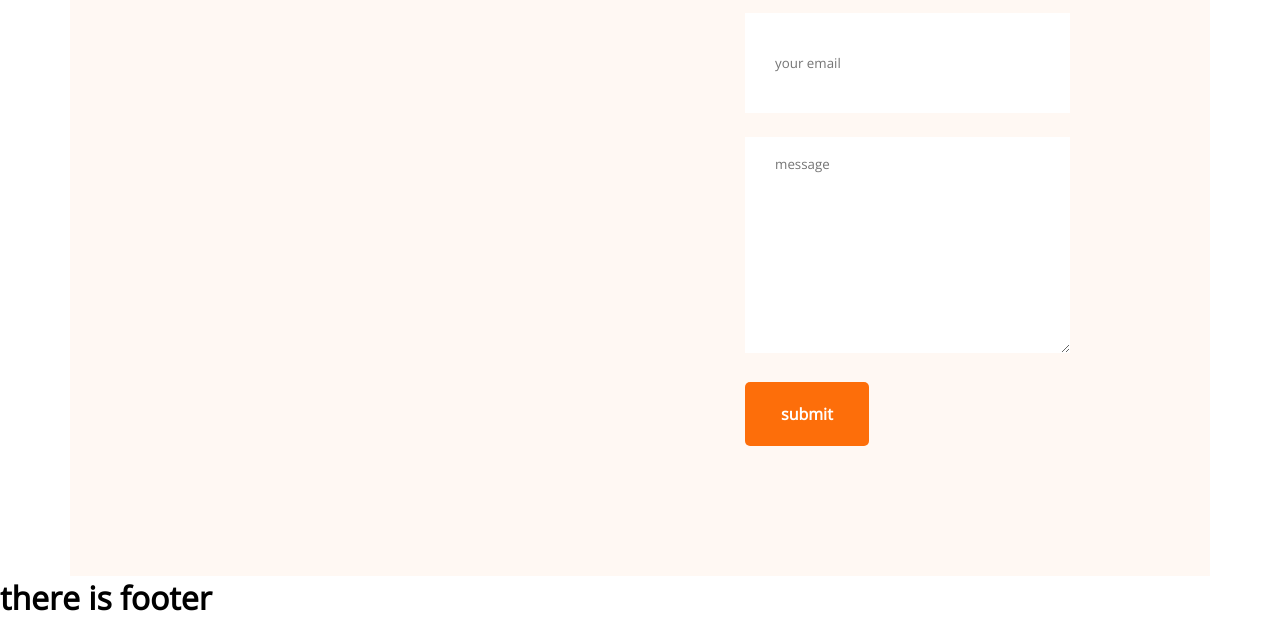
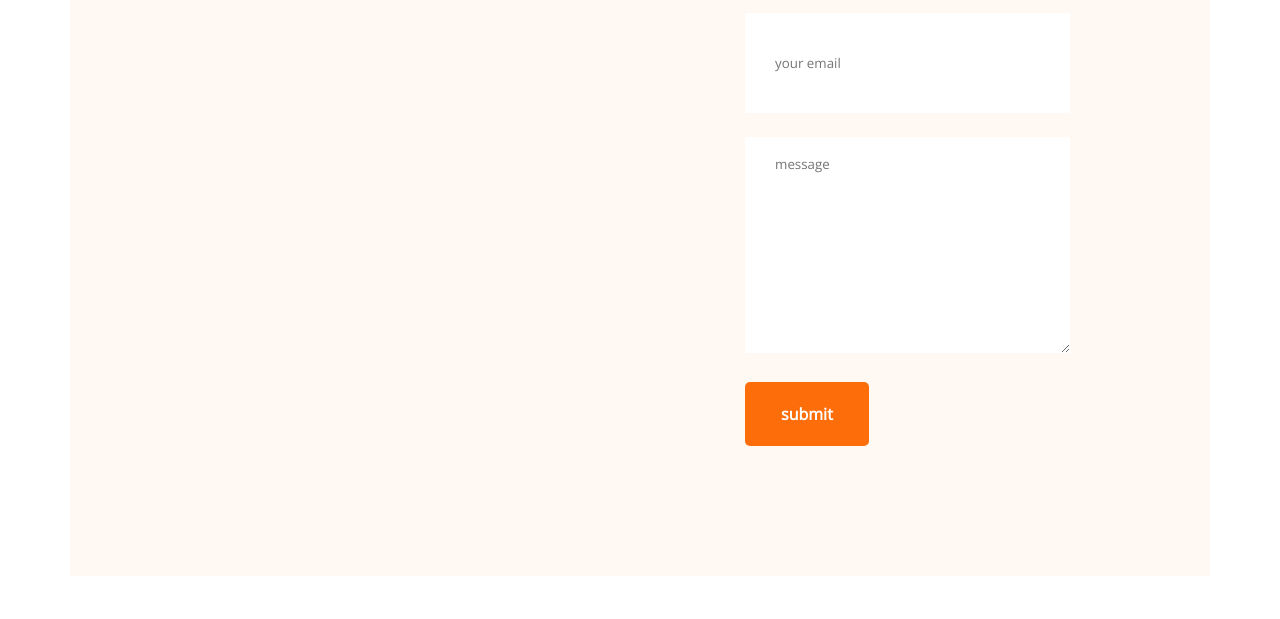
Before and after one commit to rukon20/developer-portfolio, a plain HTML site: page index.html in a window 1280 px wide. Shown: the part 3454-4073 px from the top of the page. After the commit the page ends 4030 px from the top, so only its background shows below. Drawn offline with nearby package versions, Linux system fonts and the light colour scheme; files whose address does not match are found by name.

Commit message:
cancel footer

```diff
--- a/index.html
+++ b/index.html
@@ -218,8 +218,6 @@
       </section>
     </main>
 
-    <footer>
-      <h1>there is footer</h1>
-    </footer>
+    <footer></footer>
   </body>
 </html>
```
